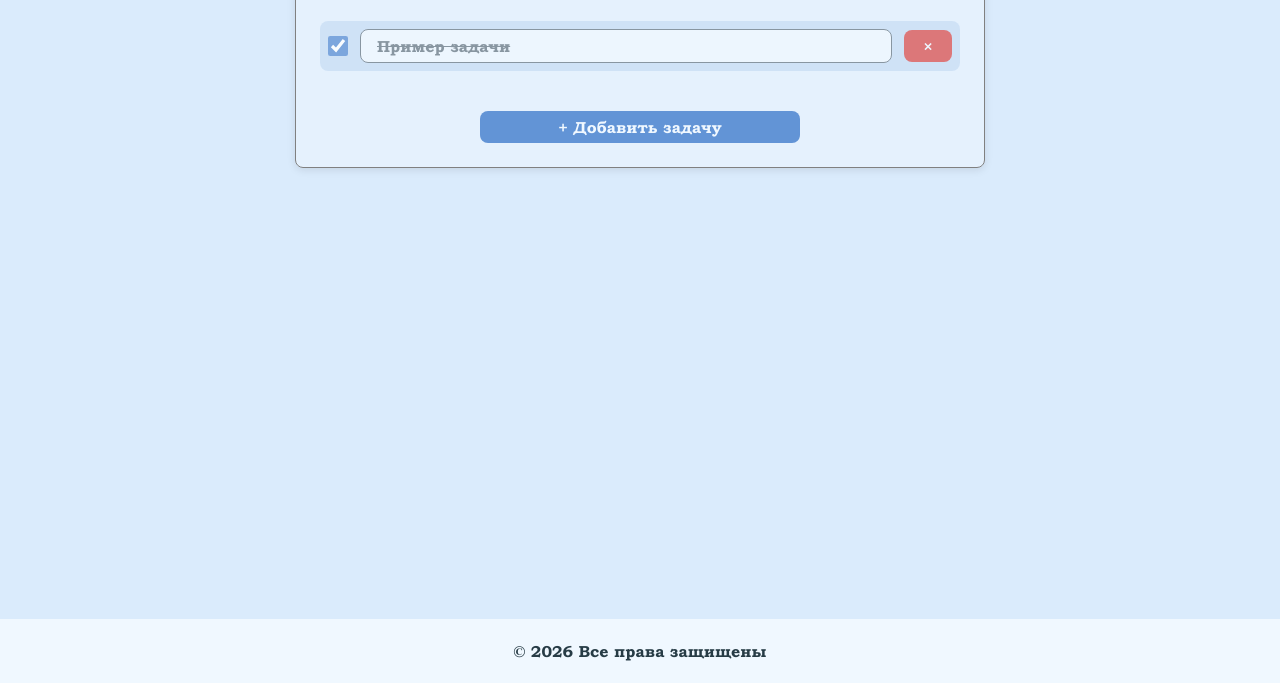
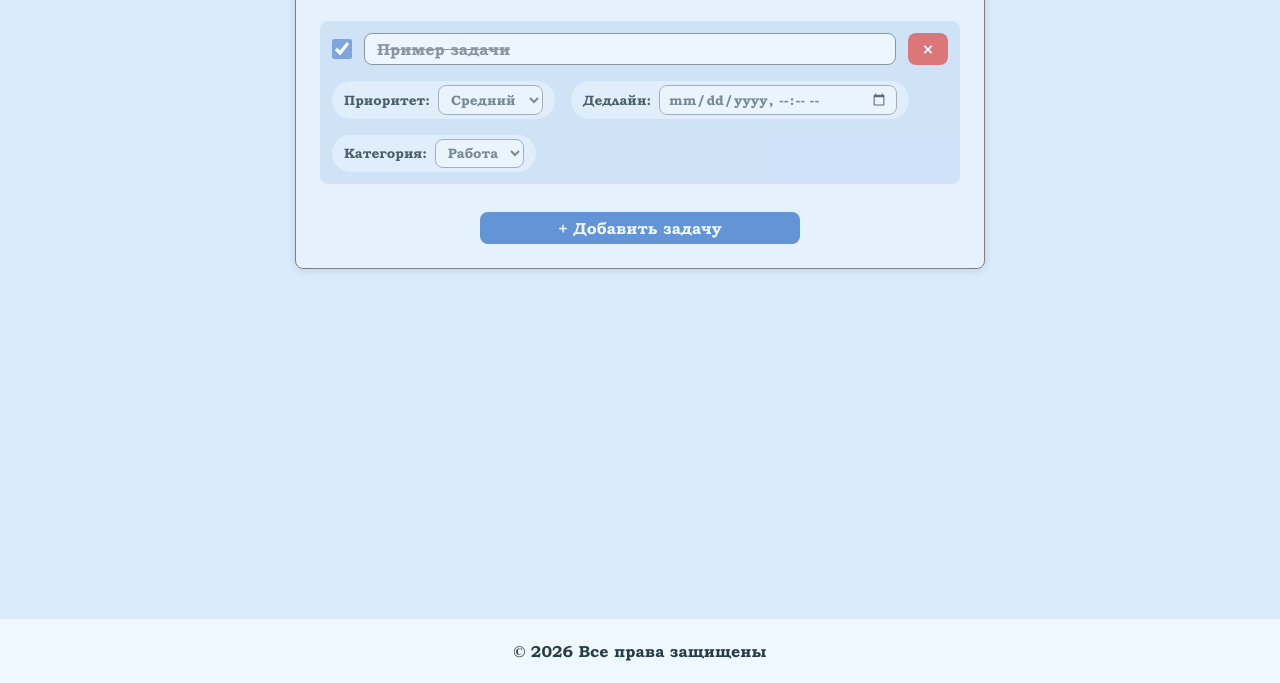
Before and after one commit to tyurg/project-x, a plain HTML site: page tasks.html in a window 1280 px wide. Both pictures are taken after a click on the checkbox 338 px from the left and 163 px from the top of the page. Shown: the part 117-800 px from the top of the page. Drawn offline with Linux system fonts and the light colour scheme.

Commit message:
Появление пунктов приоритета, дедлайна и категории + стили

```diff
--- a/css/styles.css
+++ b/css/styles.css
@@ -127,23 +127,18 @@ footer a:hover {
 
 .out-task {
     display: flex;
-    align-items: center;
-    gap: 0.75rem;
-    margin-bottom: 0.75rem;
-    padding: 0.5rem;
+    flex-direction: column;
+    gap: 0.5rem;
+    padding: 0.75rem;
     background-color: rgba(255, 255, 255, 0.5);
     border-radius: 0.5rem;
     transition: all 0.3s ease;
 }
 
-.out-task.completed {
-    background-color: rgba(98, 148, 214, 0.2);
-    opacity: 0.8;
-}
-
-.out-task.completed .task-input {
-    text-decoration: line-through;
-    color: rgb(114, 128, 139);
+.task-header {
+    display: flex;
+    align-items: center;
+    gap: 0.75rem;
 }
 
 .task-checkbox {
@@ -152,23 +147,23 @@ footer a:hover {
     cursor: pointer;
     margin: 0;
     accent-color: rgb(98, 148, 214);
+    flex-shrink: 0;
 }
 
-.out-task input.task-input {
+.task-title {
     background-color: aliceblue;
     border-radius: 0.5rem;
     height: 2rem;
-    margin: 0;
     color: rgb(39, 60, 70);
     border: 0.0625rem solid rgb(114, 128, 139);
-    padding: 1rem 1rem;
+    padding: 0 0.75rem;
     font-size: 1rem;
     width: 100%;
     box-sizing: border-box;
     flex: 1;
 }
 
-.out-task input.task-input:focus {
+.task-title:focus {
     outline: none;
     border-color: rgb(98, 148, 214);
     box-shadow: 0 0 0.3125rem rgba(98, 148, 214, 0.3);
@@ -176,7 +171,7 @@ footer a:hover {
 
 .delete-task-button {
     background: rgb(218, 89, 89);
-    width: 3rem;
+    width: 2.5rem;
     height: 2rem;
     border-radius: 0.5rem;
     color: aliceblue;
@@ -187,11 +182,73 @@ footer a:hover {
     font-weight: bold;
     transition: all 0.2s ease;
     flex-shrink: 0;
+    font-size: 1.2rem;
 }
 
 .delete-task-button:hover {
     background: rgb(200, 70, 70);
     transform: scale(1.05);
+}
+
+.task-description {
+    width: 100%;
+    background-color: aliceblue;
+    border-radius: 0.5rem;
+    color: rgb(39, 60, 70);
+    border: 0.0625rem solid rgb(114, 128, 139);
+    padding: 0.5rem 0.75rem;
+    font-size: 0.95rem;
+    font-family: inherit;
+    resize: vertical;
+    box-sizing: border-box;
+}
+
+.task-description:focus {
+    outline: none;
+    border-color: rgb(98, 148, 214);
+    box-shadow: 0 0 0.3125rem rgba(98, 148, 214, 0.3);
+}
+
+.task-details {
+    display: flex;
+    flex-wrap: wrap;
+    gap: 0.75rem;
+    align-items: center;
+    margin-top: 0.25rem;
+}
+
+.task-priority,
+.task-category,
+.task-deadline {
+    background-color: aliceblue;
+    border-radius: 0.5rem;
+    padding: 0.4rem 0.6rem;
+    border: 0.0625rem solid rgb(114, 128, 139);
+    color: rgb(39, 60, 70);
+    font-size: 0.9rem;
+    cursor: pointer;
+}
+
+.task-deadline {
+    font-family: inherit;
+}
+
+
+.out-task.completed {
+    background-color: rgba(98, 148, 214, 0.2);
+    opacity: 0.8;
+}
+
+.out-task.completed .task-title,
+.out-task.completed .task-description {
+    text-decoration: line-through;
+    color: rgb(114, 128, 139);
+}
+
+.out-task.completed .task-priority,
+.out-task.completed .task-category,
+.out-task.completed .task-deadline {
+    opacity: 0.7;
 }
 
 .add-task-button {
@@ -214,6 +271,7 @@ footer a:hover {
     transform: scale(1.02);
 }
 
+
 .tasks-counter {
     text-align: center;
     margin-top: 1.5rem;
@@ -226,3 +284,36 @@ footer a:hover {
 #template {
     display: none;
 }
+
+.task-details {
+    display: flex;
+    flex-wrap: wrap;
+    gap: 1rem;
+    margin-top: 0.5rem;
+}
+
+.detail-item {
+    display: flex;
+    align-items: center;
+    gap: 0.5rem;
+    background: rgba(255, 255, 255, 0.4);
+    padding: 0.25rem 0.75rem;
+    border-radius: 2rem;
+}
+
+.detail-label {
+    font-size: 0.85rem;
+    font-weight: 500;
+    color: rgb(39, 60, 70);
+    white-space: nowrap;
+}
+
+.task-priority,
+.task-category,
+.task-deadline {
+    background-color: aliceblue;
+    border-radius: 0.5rem;
+    padding: 0.3rem 0.5rem;
+    border: 0.0625rem solid rgb(114, 128, 139);
+    font-size: 0.85rem;
+}
--- a/js/components/TasksForm.js
+++ b/js/components/TasksForm.js
@@ -25,39 +25,41 @@ export class TasksForm {
             return;
         }
 
+        // Удаляем старые обработчики, чтобы избежать дублирования
         listTasks.removeEventListener('click', this.handleClick);
+        listTasks.removeEventListener('change', this.handleChange);
+        listTasks.removeEventListener('input', this.handleInput);
 
+        // Обработчик кликов (добавление, удаление, переключение чекбокса)
         this.handleClick = (e) => {
             // Добавление новой задачи
             if (e.target.classList.contains('add-task-button')) {
                 let newTask = taskWrapper.cloneNode(true);
-                const input = newTask.querySelector('input');
-                if (input) input.value = '';
-
-                // Сбрасываем состояние чекбокса у новой задачи
+                // Сброс значений
+                const titleInput = newTask.querySelector('.task-title');
+                if (titleInput) titleInput.value = '';
+                const prioritySelect = newTask.querySelector('.task-priority');
+                if (prioritySelect) prioritySelect.value = 'medium';
+                const deadlineInput = newTask.querySelector('.task-deadline');
+                if (deadlineInput) deadlineInput.value = '';
+                const categorySelect = newTask.querySelector('.task-category');
+                if (categorySelect) categorySelect.value = 'work';
                 const checkbox = newTask.querySelector('.task-checkbox');
                 if (checkbox) checkbox.checked = false;
-
-                // Убираем класс completed у новой задачи
                 newTask.classList.remove('completed');
 
                 listTasks.insertBefore(newTask, e.target);
-
-                // Сохраняем задачи в localStorage
                 this.saveTasks();
             }
-
             // Удаление задачи
             else if (e.target.classList.contains('delete-task-button')) {
                 const taskToRemove = e.target.closest('.out-task');
                 if (taskToRemove && listTasks.contains(taskToRemove)) {
                     listTasks.removeChild(taskToRemove);
-                    // Сохраняем задачи в localStorage
                     this.saveTasks();
                 }
             }
-
-            // Отметка задачи как выполненной/невыполненной
+            // Переключение состояния выполнения (чекбокс)
             else if (e.target.classList.contains('task-checkbox')) {
                 const taskItem = e.target.closest('.out-task');
                 if (taskItem) {
@@ -66,31 +68,28 @@ export class TasksForm {
                     } else {
                         taskItem.classList.remove('completed');
                     }
-                    // Сохраняем задачи в localStorage
                     this.saveTasks();
                 }
             }
+        };
 
-            // Изменение текста задачи
-            else if (e.target.classList.contains('task-input')) {
+        // Обработчик изменений полей (select, datetime-local)
+        this.handleChange = (e) => {
+            if (e.target.classList.contains('task-priority') ||
+                e.target.classList.contains('task-category') ||
+                e.target.classList.contains('task-deadline')) {
                 this.saveTasks();
             }
         };
 
         listTasks.addEventListener('click', this.handleClick);
+        listTasks.addEventListener('change', this.handleChange);
+        listTasks.addEventListener('input', this.handleInput);
 
-        // Добавляем обработчик изменения текста в полях ввода
-        const inputs = listTasks.querySelectorAll('.task-input');
-        inputs.forEach(input => {
-            input.removeEventListener('change', this.handleInputChange);
-            input.addEventListener('change', this.handleInputChange = () => this.saveTasks());
-        });
 
-        // Загружаем сохраненные задачи
         this.loadTasks();
     }
 
-    // Сохранение задач в localStorage
     saveTasks() {
         const listTasks = document.querySelector('#wrapper > div');
         if (!listTasks) return;
@@ -99,21 +98,25 @@ export class TasksForm {
         const taskItems = listTasks.querySelectorAll('.out-task:not(#template .out-task)');
 
         taskItems.forEach(task => {
-            const input = task.querySelector('.task-input');
-            const checkbox = task.querySelector('.task-checkbox');
-            if (input) {
-                tasks.push({
-                    text: input.value,
-                    completed: checkbox ? checkbox.checked : false
-                });
-            }
+            const title = task.querySelector('.task-title')?.value || '';
+            const priority = task.querySelector('.task-priority')?.value || 'medium';
+            const deadline = task.querySelector('.task-deadline')?.value || '';
+            const category = task.querySelector('.task-category')?.value || 'work';
+            const completed = task.querySelector('.task-checkbox')?.checked || false;
+
+            tasks.push({
+                title,
+                priority,
+                deadline,
+                category,
+                completed
+            });
         });
 
         localStorage.setItem('tasks', JSON.stringify(tasks));
         console.log('Задачи сохранены');
     }
 
-    // Загрузка задач из localStorage
     loadTasks() {
         const savedTasks = localStorage.getItem('tasks');
         if (!savedTasks) return;
@@ -124,30 +127,41 @@ export class TasksForm {
 
         if (!listTasks || !taskWrapper) return;
 
-        // Очищаем текущие задачи (сохраняем только кнопку добавления)
+        // Сохраняем кнопку добавления, чтобы потом её вернуть
         const addButton = listTasks.querySelector('.add-task-button');
         listTasks.innerHTML = '';
 
-        // Восстанавливаем задачи
         tasks.forEach(task => {
             let newTask = taskWrapper.cloneNode(true);
-            const input = newTask.querySelector('.task-input');
+
+            const titleInput = newTask.querySelector('.task-title');
+            if (titleInput) titleInput.value = task.title || '';
+
+            const prioritySelect = newTask.querySelector('.task-priority');
+            if (prioritySelect) prioritySelect.value = task.priority || 'medium';
+
+            const deadlineInput = newTask.querySelector('.task-deadline');
+            if (deadlineInput) deadlineInput.value = task.deadline || '';
+
+            const categorySelect = newTask.querySelector('.task-category');
+            if (categorySelect) categorySelect.value = task.category || 'work';
+
             const checkbox = newTask.querySelector('.task-checkbox');
-
-            if (input) input.value = task.text;
-            if (checkbox) checkbox.checked = task.completed;
+            if (checkbox) checkbox.checked = task.completed || false;
 
             if (task.completed) {
                 newTask.classList.add('completed');
+            } else {
+                newTask.classList.remove('completed');
             }
 
             listTasks.appendChild(newTask);
         });
 
-        // Добавляем кнопку "Добавить задачу" обратно
+        // Восстанавливаем кнопку добавления
         const newAddButton = document.createElement('span');
         newAddButton.className = 'add-task-button';
-        newAddButton.textContent = 'Добавить задачу';
+        newAddButton.textContent = '+ Добавить задачу';
         listTasks.appendChild(newAddButton);
 
         console.log('Задачи загружены');
--- a/tasks.html
+++ b/tasks.html
@@ -14,11 +14,34 @@
     <div id="wrapper">
         <h3>Задачи</h3>
         <div class="tasks-list">
-
             <div class="out-task">
-                <input type="checkbox" class="task-checkbox">
-                <input type="text" class="task-input" value="Пример задачи">
-                <span class="delete-task-button">×</span>
+                <div class="task-header">
+                    <input type="checkbox" class="task-checkbox">
+                    <input type="text" class="task-title" placeholder="Название задачи" value="Пример задачи">
+                    <span class="delete-task-button">×</span>
+                </div>
+                <div class="task-details">
+                    <div class="detail-item">
+                        <label class="detail-label">Приоритет:</label>
+                        <select class="task-priority">
+                            <option value="low">Низкий</option>
+                            <option value="medium" selected>Средний</option>
+                            <option value="high">Высокий</option>
+                        </select>
+                    </div>
+                    <div class="detail-item">
+                        <label class="detail-label">Дедлайн:</label>
+                        <input type="datetime-local" class="task-deadline">
+                    </div>
+                    <div class="detail-item">
+                        <label class="detail-label">Категория:</label>
+                        <select class="task-category">
+                            <option value="work">Работа</option>
+                            <option value="study">Учёба</option>
+                            <option value="home">Дом</option>
+                        </select>
+                    </div>
+                </div>
             </div>
             <span class="add-task-button">+ Добавить задачу</span>
         </div>
@@ -26,9 +49,33 @@
 
     <div id="template" style="display: none;">
         <div class="out-task">
-            <input type="checkbox" class="task-checkbox">
-            <input type="text" class="task-input" value="">
-            <span class="delete-task-button">×</span>
+            <div class="task-header">
+                <input type="checkbox" class="task-checkbox">
+                <input type="text" class="task-title" placeholder="Название задачи">
+                <span class="delete-task-button">×</span>
+            </div>
+           <div class="task-details">
+                <div class="detail-item">
+                    <label class="detail-label">Приоритет:</label>
+                    <select class="task-priority">
+                        <option value="low">Низкий</option>
+                        <option value="medium" selected>Средний</option>
+                        <option value="high">Высокий</option>
+                    </select>
+                </div>
+                <div class="detail-item">
+                    <label class="detail-label">Дедлайн:</label>
+                    <input type="datetime-local" class="task-deadline">
+                </div>
+                <div class="detail-item">
+                    <label class="detail-label">Категория:</label>
+                    <select class="task-category">
+                        <option value="work">Работа</option>
+                        <option value="study">Учёба</option>
+                        <option value="home">Дом</option>
+                    </select>
+                </div>
+            </div>
         </div>
     </div>
 
```
